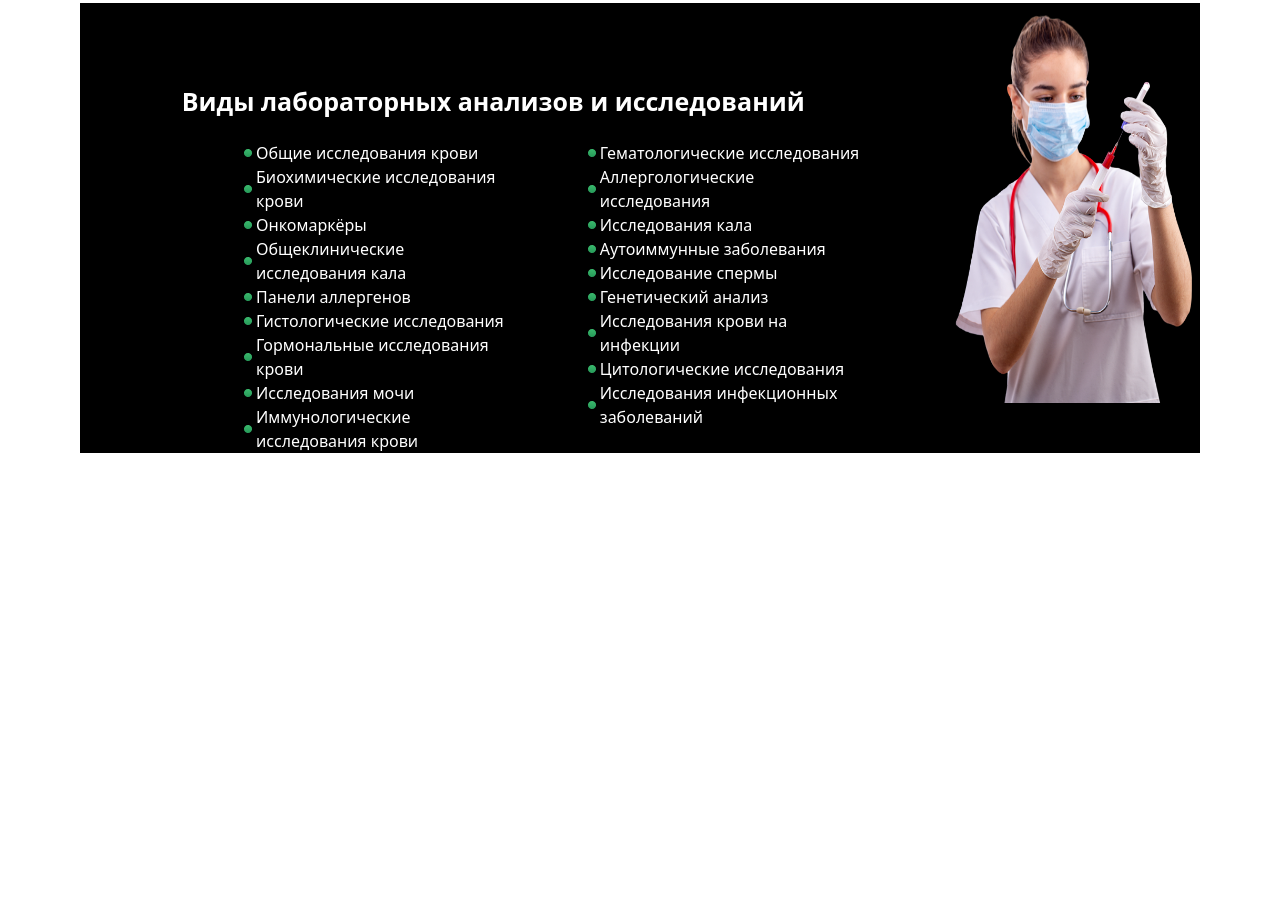
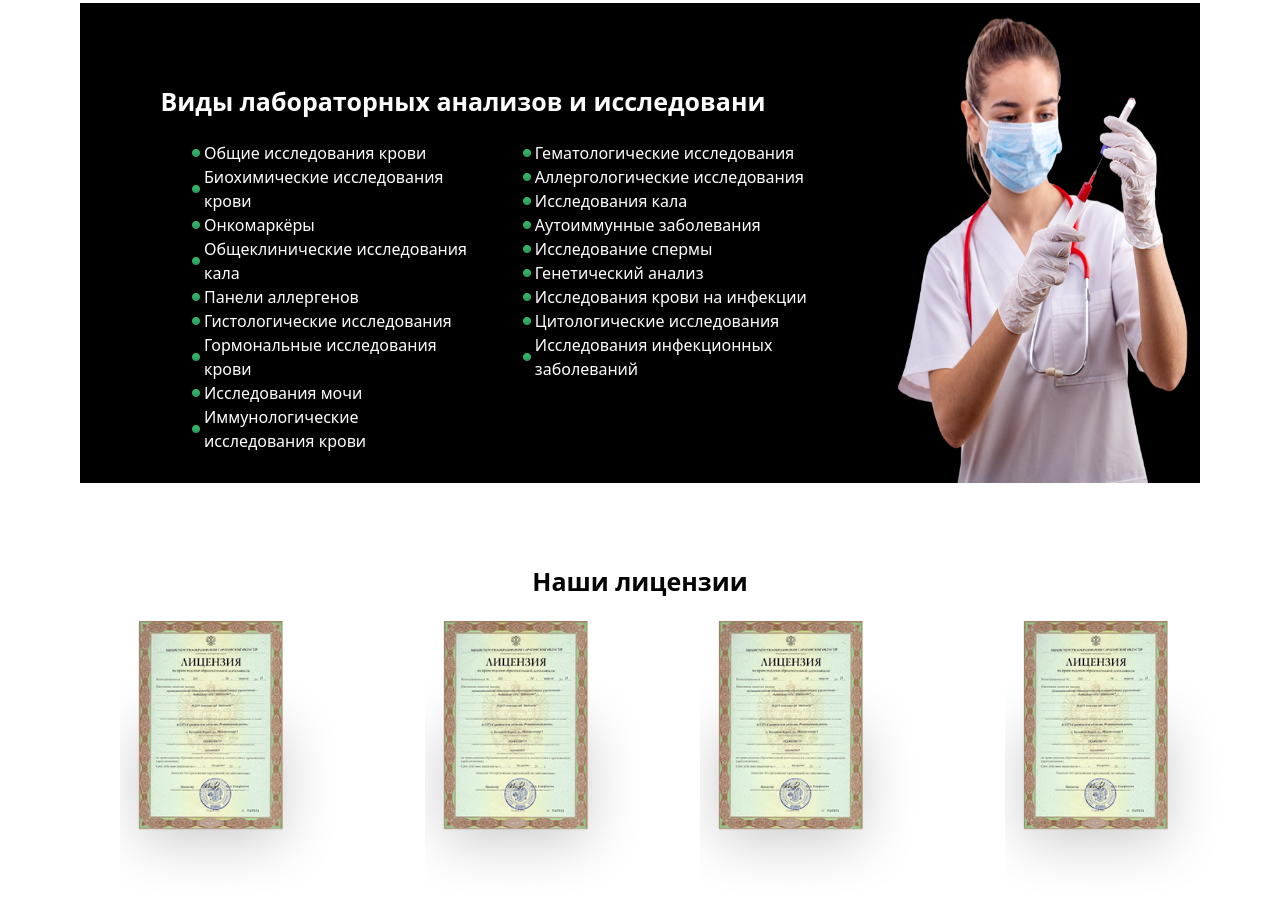
Before and after one commit to muhammadzoirov40-crypto/taiving-3, a website: page intex.html in a window 1280 px wide. Shown: the part 1414-2319 px from the top of the page. Before the commit the page ends 1867 px from the top, so only its background shows below. Drawn offline with Linux system fonts and the light colour scheme.

Commit message:
Наши лицензии

```diff
--- a/intex.html
+++ b/intex.html
@@ -144,9 +144,10 @@
         </section>
         <section class="lg:flex bg-black text-white gap-10 mt-10">
             <div class="bg-black text-white">
-                <h1 class=" text-center text-[25px] font-bold lg:mt-20 my-5">Виды лабораторных анализов и исследований</h1>
-                <div class="lg:flex lg:pl-10  pl-1">
-                    <div class=" mx-6 lg:mx-10 lg:pl-20">
+                <h1 class=" text-center text-[25px] font-bold lg:mt-20 my-5">Виды лабораторных анализов и исследовани
+                </h1>
+                <div class="lg:flex  pl-1 pb-5">
+                    <div class=" mx-6 lg:mx- lg:pl-20">
                         <div class="flex items-center">
                             <img src="./img/Ellipse 182.png" alt="" class="m-1">
                             <h1 class="mu-3">Общие исследования крови</h1>
@@ -185,7 +186,7 @@
                         </div>
                     </div>
 
-                    <div class="mx-6 lg:mx-10">
+                    <div class="mx-6">
                         <div class="flex items-center">
                             <img src="./img/Ellipse 182.png" alt="" class="m-1">
                             <h1 class="mu-3"> Гематологические исследования</h1>
@@ -226,9 +227,24 @@
                 </div>
             </div>
             <div class="hidden lg:flex">
-                <img src="./img/woman-nurse-or-doctor-2021-08-27-13-41-17-utc-PhotoRoom 1.png" alt="" class=" w-[100%] h-100">
+                <img src="./img/woman-nurse-or-doctor-2021-08-27-13-41-17-utc-PhotoRoom 1.png" alt=""
+                    class=" w-[99%] h-120">
             </div>
         </section>
+        <section class="justify-center">
+            <h1 class="text-center text-[25px] font-bold lg:mt-20 my-5">Наши лицензии</h1>
+            <div class="lg:flex ml-10 gap-20 mt-5">
+                <div class="flex gap-20">
+                    <img src="./img/1 (1).png" alt="" class="w-[45%]">
+                    <img src="./img/1 (1).png" alt="" class="w-[45%]">
+                </div>
+                <div class="flex  gap-20">
+                    <img src="./img/1 (1).png" alt="" class="w-[45%]">
+                    <img src="./img/1 (1).png" alt="" class="w-[45%]">
+                </div>
+            </div>
+        </section>
+
     </section>
 </body>
 
```
Also changed, not shown: img/1 (1).png (added), img/doctor-with-stethoscope-2021-09-03-02-58-01-utc 1.png (added), src/output.css, 1 other file.
